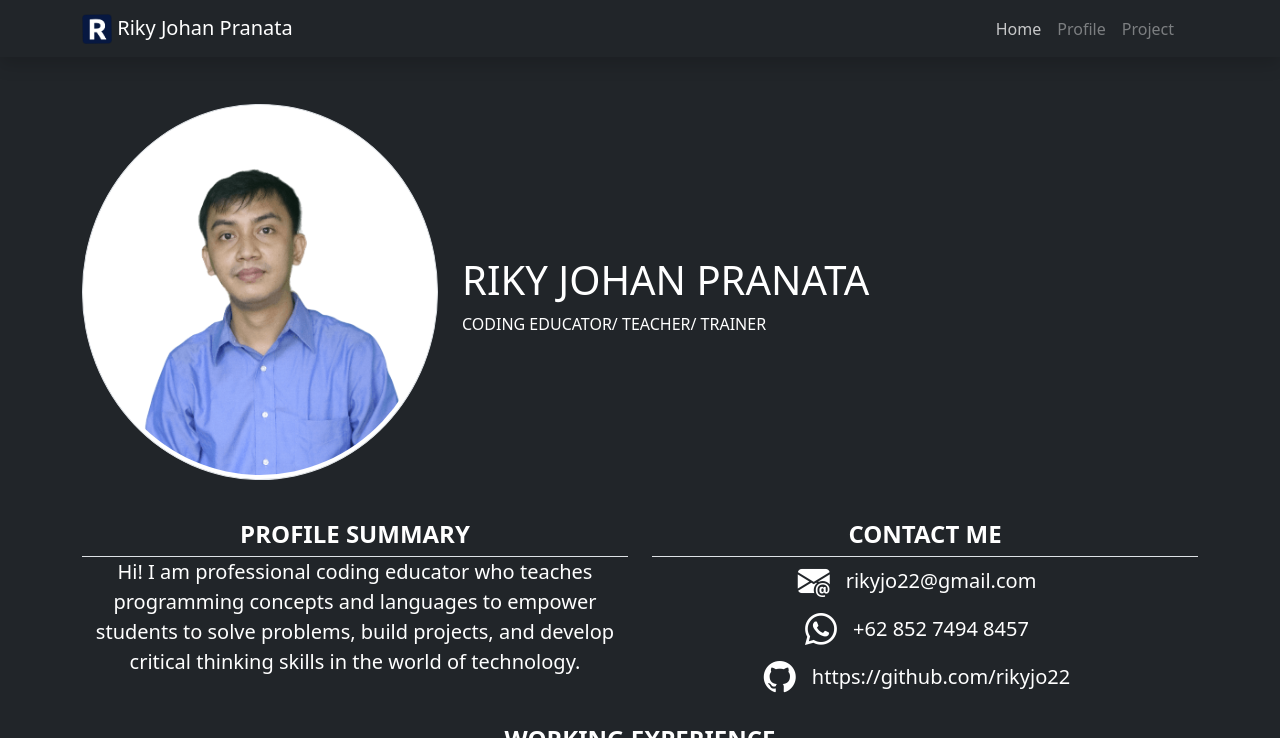
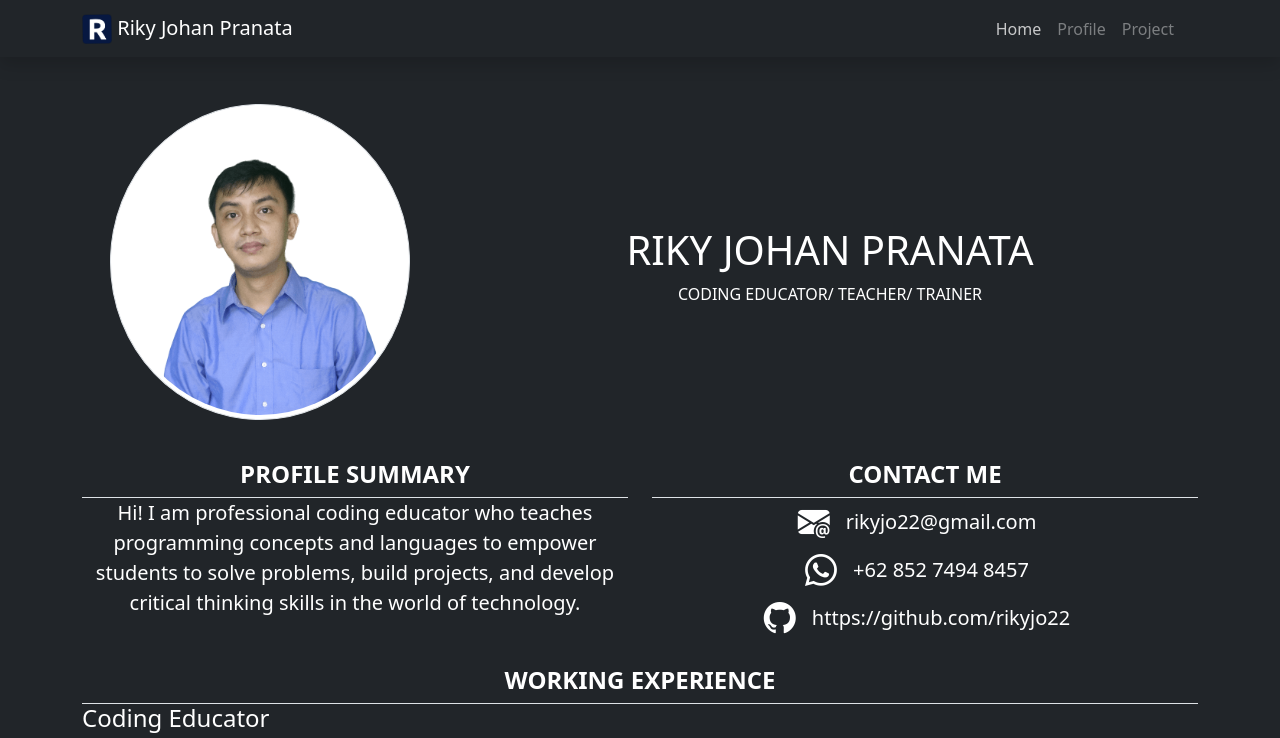
Before and after one commit to rikyjo22/my-profile, a plain HTML site: page index.html in a window 1280 px wide. Shown: the top 738 px of the page. Drawn offline with nearby package versions, Linux system fonts and the light colour scheme.

Commit message:
Update Profile index.html

```diff
--- a/index.html
+++ b/index.html
@@ -47,12 +47,12 @@
 
             <!-- PROFILE and PICTURE -->
             <section id="home" class="row mt-4 mb-3">
-                    <div class="col-4 ">
-                        <img src="no-bg-profile.png" class="img-thumbnail  mb-4 rounded-circle " alt="riky.jpg">
+                    <div class="col-lg-4 text-center">
+                        <img src="no-bg-profile.png" class="img-thumbnail  mb-4 rounded-circle" width="300px" alt="riky.jpg">
                     </div>
-                    <div class="col-8 d-flex flex-column justify-content-center">
-                        <h1 class="text-white fs-1">RIKY JOHAN PRANATA</h1>
-                        <p class="text-white">CODING EDUCATOR/ TEACHER/ TRAINER</p>
+                    <div class="col-lg-8 d-flex flex-column justify-content-center">
+                        <h1 class="text-white fs-1 text-center">RIKY JOHAN PRANATA</h1>
+                        <p class="text-white text-center">CODING EDUCATOR/ TEACHER/ TRAINER</p>
                     </div>
                 </section>
              <!-- END PROFILE and PICTURE -->
```
